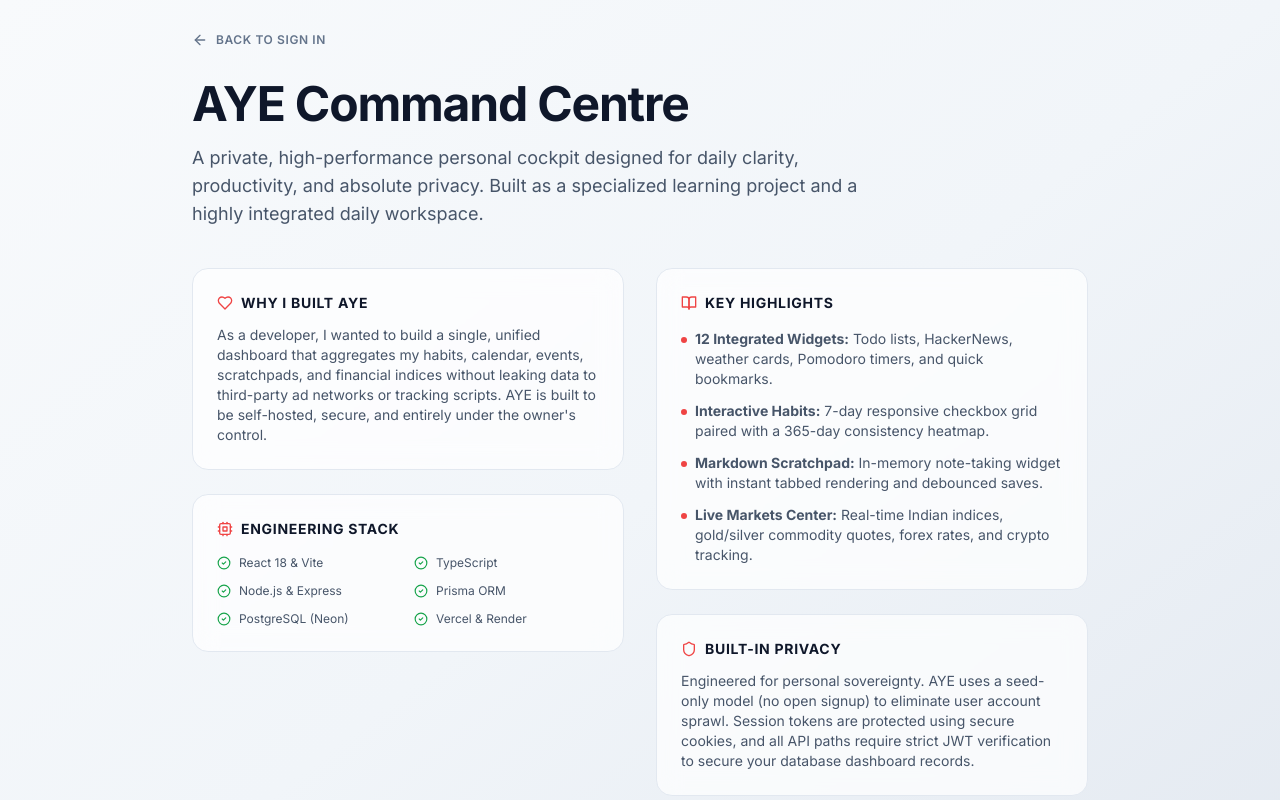
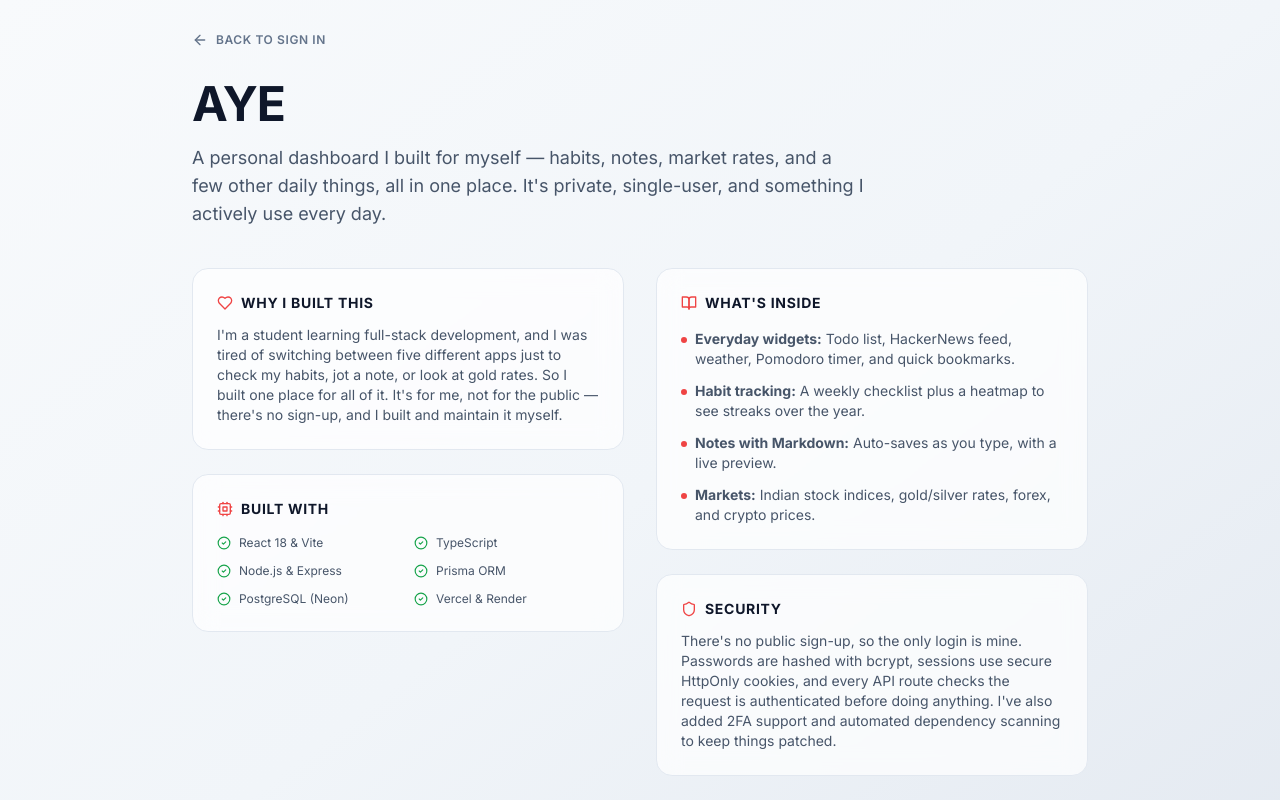
Before and after one commit to ChokshiRaj/aye, a React (Vite) app in the folder client/: page /about in a window 1280 px wide. Shown: the top 800 px of the page. Built offline with nearby package versions, Linux system fonts and the light colour scheme; no server answers.

Commit message:
style: reduce top padding on about page layout

```diff
--- a/client/src/pages/AboutPage.tsx
+++ b/client/src/pages/AboutPage.tsx
@@ -18,10 +18,10 @@ export default function AboutPage() {
         {/* Hero Banner */}
         <div className="text-center md:text-left mb-10 animate-in fade-in slide-in-from-top-6 duration-700 delay-100">
           <h1 className="text-4xl md:text-5xl font-black tracking-tight text-slate-900 dark:text-white mb-4">
-            AYE Command Centre
+            AYE
           </h1>
           <p className="text-base md:text-lg text-slate-600 dark:text-slate-400 max-w-2xl leading-relaxed">
-            A private, high-performance personal cockpit designed for daily clarity, productivity, and absolute privacy. Built as a specialized learning project and a highly integrated daily workspace.
+            A personal dashboard I built for myself — habits, notes, market rates, and a few other daily things, all in one place. It's private, single-user, and something I actively use every day.
           </p>
         </div>
 
@@ -33,17 +33,17 @@ export default function AboutPage() {
             <div className="rounded-2xl border border-slate-200 bg-white/70 p-6 backdrop-blur-md dark:border-[#1f1f1f] dark:bg-[#111111]/60">
               <h2 className="text-sm font-bold uppercase tracking-wider text-slate-900 dark:text-white flex items-center gap-2 mb-3">
                 <Heart className="h-4 w-4 text-red-500" />
-                Why I Built AYE
+                Why I Built This
               </h2>
               <p className="text-slate-650 dark:text-slate-300 text-xs md:text-sm leading-relaxed">
-                As a developer, I wanted to build a single, unified dashboard that aggregates my habits, calendar, events, scratchpads, and financial indices without leaking data to third-party ad networks or tracking scripts. AYE is built to be self-hosted, secure, and entirely under the owner's control.
+                I'm a student learning full-stack development, and I was tired of switching between five different apps just to check my habits, jot a note, or look at gold rates. So I built one place for all of it. It's for me, not for the public — there's no sign-up, and I built and maintain it myself.
               </p>
             </div>
 
             <div className="rounded-2xl border border-slate-200 bg-white/70 p-6 backdrop-blur-md dark:border-[#1f1f1f] dark:bg-[#111111]/60">
               <h2 className="text-sm font-bold uppercase tracking-wider text-slate-900 dark:text-white flex items-center gap-2 mb-4">
                 <Cpu className="h-4 w-4 text-red-500" />
-                Engineering Stack
+                Built With
               </h2>
               <div className="grid grid-cols-2 gap-3 text-xs">
                 <div className="flex items-center gap-2 text-slate-650 dark:text-slate-300">
@@ -79,24 +79,24 @@ export default function AboutPage() {
             <div className="rounded-2xl border border-slate-200 bg-white/70 p-6 backdrop-blur-md dark:border-[#1f1f1f] dark:bg-[#111111]/60">
               <h2 className="text-sm font-bold uppercase tracking-wider text-slate-900 dark:text-white flex items-center gap-2 mb-4">
                 <BookOpen className="h-4 w-4 text-red-500" />
-                Key Highlights
+                What's Inside
               </h2>
               <ul className="space-y-3 text-xs md:text-sm text-slate-650 dark:text-slate-300">
                 <li className="flex items-start gap-2">
                   <span className="h-1.5 w-1.5 rounded-full bg-red-500 mt-2 shrink-0"></span>
-                  <span><strong>12 Integrated Widgets:</strong> Todo lists, HackerNews, weather cards, Pomodoro timers, and quick bookmarks.</span>
+                  <span><strong>Everyday widgets:</strong> Todo list, HackerNews feed, weather, Pomodoro timer, and quick bookmarks.</span>
                 </li>
                 <li className="flex items-start gap-2">
                   <span className="h-1.5 w-1.5 rounded-full bg-red-500 mt-2 shrink-0"></span>
-                  <span><strong>Interactive Habits:</strong> 7-day responsive checkbox grid paired with a 365-day consistency heatmap.</span>
+                  <span><strong>Habit tracking:</strong> A weekly checklist plus a heatmap to see streaks over the year.</span>
                 </li>
                 <li className="flex items-start gap-2">
                   <span className="h-1.5 w-1.5 rounded-full bg-red-500 mt-2 shrink-0"></span>
-                  <span><strong>Markdown Scratchpad:</strong> In-memory note-taking widget with instant tabbed rendering and debounced saves.</span>
+                  <span><strong>Notes with Markdown:</strong> Auto-saves as you type, with a live preview.</span>
                 </li>
                 <li className="flex items-start gap-2">
                   <span className="h-1.5 w-1.5 rounded-full bg-red-500 mt-2 shrink-0"></span>
-                  <span><strong>Live Markets Center:</strong> Real-time Indian indices, gold/silver commodity quotes, forex rates, and crypto tracking.</span>
+                  <span><strong>Markets:</strong> Indian stock indices, gold/silver rates, forex, and crypto prices.</span>
                 </li>
               </ul>
             </div>
@@ -104,10 +104,10 @@ export default function AboutPage() {
             <div className="rounded-2xl border border-slate-200 bg-white/70 p-6 backdrop-blur-md dark:border-[#1f1f1f] dark:bg-[#111111]/60">
               <h2 className="text-sm font-bold uppercase tracking-wider text-slate-900 dark:text-white flex items-center gap-2 mb-3">
                 <Shield className="h-4 w-4 text-red-500" />
-                Built-in Privacy
+                Security
               </h2>
               <p className="text-slate-650 dark:text-slate-300 text-xs md:text-sm leading-relaxed">
-                Engineered for personal sovereignty. AYE uses a seed-only model (no open signup) to eliminate user account sprawl. Session tokens are protected using secure cookies, and all API paths require strict JWT verification to secure your database dashboard records.
+                There's no public sign-up, so the only login is mine. Passwords are hashed with bcrypt, sessions use secure HttpOnly cookies, and every API route checks the request is authenticated before doing anything. I've also added 2FA support and automated dependency scanning to keep things patched.
               </p>
             </div>
           </div>
@@ -116,7 +116,7 @@ export default function AboutPage() {
         {/* Developer Info & CTA */}
         <div className="flex flex-col sm:flex-row items-center justify-between gap-6 border-t border-slate-200 dark:border-slate-800/60 pt-8 animate-in fade-in slide-in-from-bottom-4 duration-700 delay-300">
           <div className="text-center sm:text-left">
-            <p className="text-[10px] font-semibold tracking-wider text-slate-400 dark:text-slate-500 uppercase">Developed By</p>
+            <p className="text-[10px] font-semibold tracking-wider text-slate-400 dark:text-slate-500 uppercase">Built By</p>
             <p className="text-sm font-bold text-slate-900 dark:text-white mt-0.5">Raj Chokshi</p>
           </div>
 
@@ -134,7 +134,7 @@ export default function AboutPage() {
 
       {/* Footer copyright */}
       <div className="text-center py-4 text-[10px] text-slate-400 dark:text-slate-500">
-        &copy; {new Date().getFullYear()} AYE Command Centre. All rights reserved.
+        &copy; {new Date().getFullYear()} AYE. Built by Raj Chokshi.
       </div>
     </div>
   );
```
